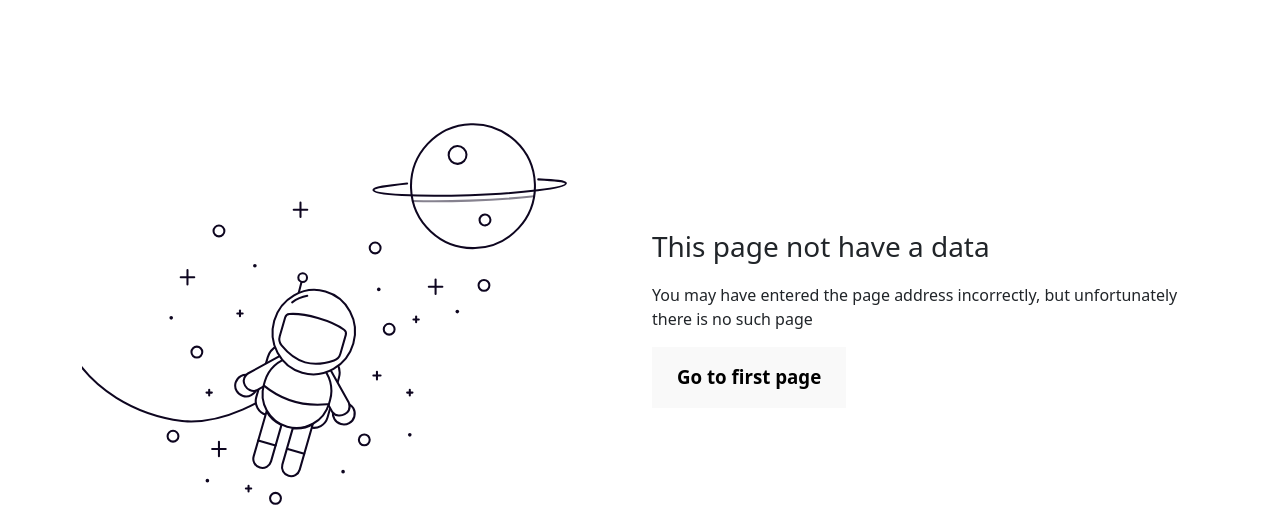
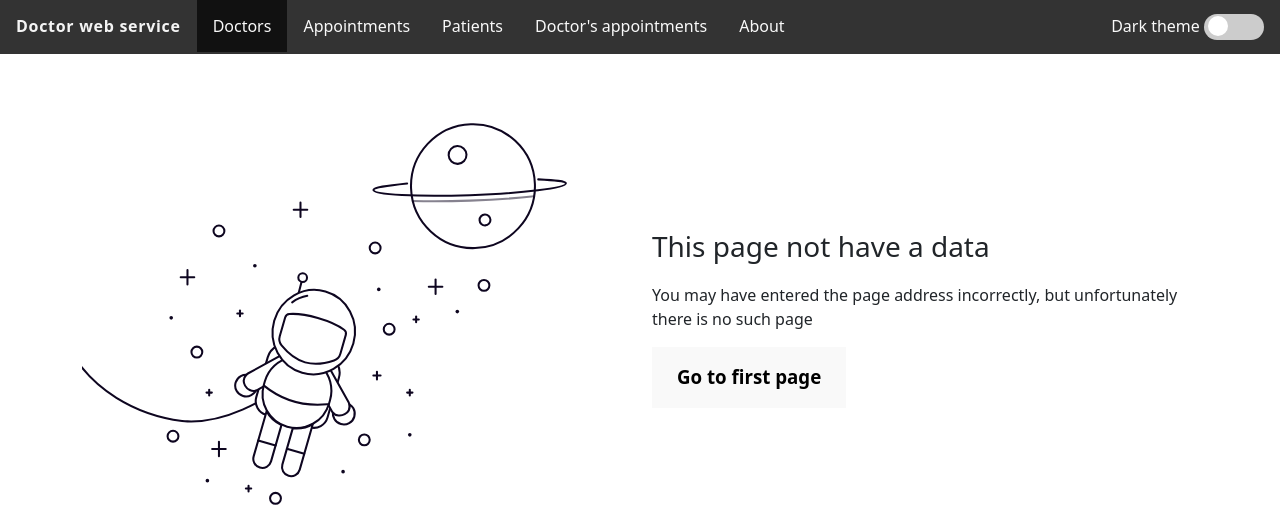
Before and after one commit to zbcoder/kurs_work_web_service, a Django app: page /api_forms/doctors/ in a window 1280 px wide. Shown: the top 520 px of the page. Run offline with Django 4.2, Linux system fonts and the light colour scheme; data that the repository does not hold is empty; some libraries are stand-ins or nearby versions.

Commit message:
add patients, appointments view

```diff
--- a/kurs_work_web_service/api_forms/urls.py
+++ b/kurs_work_web_service/api_forms/urls.py
@@ -2,5 +2,7 @@ from django.urls import path
 from .views import *
 
 urlpatterns = [
-    path(r'doctors/', doctors)
+    path(r'doctors/', doctors),
+    path(r'appointments/', appointments),
+    path(r'patients/', patients)
 ]
--- a/kurs_work_web_service/api_forms/views.py
+++ b/kurs_work_web_service/api_forms/views.py
@@ -25,3 +25,11 @@ def doctors(request):
         return render(request, context={'page_content': doctors_page.json(),
                                         'specialities': doctors_speciality.json()},
                       template_name='api_forms/doctors_form.html')
+
+
+def appointments(request):
+    return render(request, context={}, template_name='api_forms/appointments_form.html')
+
+
+def patients(request):
+    return render(request, context={}, template_name='api_forms/patients.html')
--- a/kurs_work_web_service/static/api_forms/css/pagination-btns.css
+++ b/kurs_work_web_service/static/api_forms/doctors/css/pagination-btns.css
@@ -16,3 +16,14 @@
     color: #141414;
     transition: all 0.4s ease;
 }
+
+.tableContainerDiv {
+    overflow: auto;
+    max-height: 30em;
+ }
+
+ thead {
+    position: sticky;
+    top: 0;
+    background: white;
+}
--- a/kurs_work_web_service/static/api_forms/js/select_rows.js
+++ b/kurs_work_web_service/static/api_forms/doctors/js/select_rows.js
@@ -4,7 +4,9 @@ function select_row(row){
 
     for(tr of tr_array){
         if (tr != row){
-            tr.style.backgroundColor = '#ffffff'
+            if(tr.style.baackgroundColor != 'rgb(51, 51, 51)'){
+                tr.style.backgroundColor = '#ffffff'
+            }
         }
         else
         {
--- /dev/null
+++ b/kurs_work_web_service/static/css/navbar.css
@@ -0,0 +1,80 @@
+/* @media (prefers-color-scheme: dark){
+    body{
+        background: #222;
+        color: #f9f9f9
+    }
+    .btn{
+        background: #333;
+        color: #f9f9f9
+    }
+    .page-link{
+        background: #333;
+        color: #f9f9f9;
+    }
+    .table{
+        background-color: #f9f9f9;
+    }
+    .form-control{
+        background-color: #333;
+        border: .5px solid black
+    }
+
+    .form-select{
+        background-color: #222;
+        border: .5px solid black;
+        color: #f9f9f9;
+    }
+
+    .input-group-text{
+        background-color: #222;
+        border: .5px solid black;
+        color: #f9f9f9;
+    }
+} */
+
+.ul-navbar {
+    position: fixed;
+    top:0;
+    width:100%;
+    margin-left: 5%;
+    margin-right: 5%;
+    list-style-type: none;
+    margin: 0;
+    padding: 0;
+    overflow: hidden;
+    background-color: #333;
+    z-index: 3;
+}
+
+.link-navbar {
+    float: left;
+}
+
+.link-navbar__link{
+    display: block;
+    color: #f9f9f9;
+    text-align: center;
+    padding: 14px 16px;
+    text-decoration: none;
+}
+
+/* Change the link color to #111 (black) on hover */
+.link-navbar .link-navbar__link:hover {
+    background-color: #111;
+    color: #f9f9f9;
+}
+
+.navbar-header{
+    left: 15%;
+    letter-spacing: .7px;
+    font-weight: bold;
+    pointer-events: none;
+    cursor: default;
+    text-decoration: none;
+    color: #f9f9f9f9;
+}
+
+.active{
+    background-color: #111;
+    color: #f9f9f9;
+}
--- /dev/null
+++ b/kurs_work_web_service/static/css/switch.css
@@ -0,0 +1,63 @@
+/* The switch - the box around the slider */
+
+.switch {
+    position: relative;
+    display: inline-block;
+    width: 60px;
+    height: 26px;
+  }
+
+  /* Hide default HTML checkbox */
+  .switch input {
+    opacity: 0;
+    width: 0;
+    height: 0;
+  }
+
+  /* The slider */
+  .slider {
+    position: absolute;
+    cursor: pointer;
+    top: 0;
+    left: 0;
+    right: 0;
+    bottom: 0;
+    background-color: #ccc;
+    -webkit-transition: .4s;
+    transition: .4s;
+  }
+
+  .slider:before {
+    position: absolute;
+    content: "";
+    height: 20px;
+    width: 20px;
+    left: 4px;
+    bottom: 4px;
+    background-color: white;
+    -webkit-transition: .4s;
+    transition: .4s;
+  }
+
+  input:checked + .slider {
+    background-color: #141414;
+  }
+
+  input:focus + .slider {
+    box-shadow: 0 0 1px #141414;
+  }
+
+  input:checked + .slider:before {
+    -webkit-transform: translateX(30px);
+    -ms-transform: translateX(30px);
+    transform: translateX(30px);
+  }
+
+  /* Rounded sliders */
+  .slider.round {
+    border-radius: 34px;
+  }
+
+  .slider.round:before {
+    border-radius: 50%;
+  }
--- a/kurs_work_web_service/template/api_forms/doctors_form.html
+++ b/kurs_work_web_service/template/api_forms/doctors_form.html
@@ -8,15 +8,16 @@
 
     <script src="{% static 'js/bootstrap.min.js' %}"></script>
     <link href="{% static 'css/bootstrap.min.css'%}" type="text/css" rel="stylesheet">
-    <script src = "{% static 'api_forms/js/requests.js' %}"></script>
-    <script src = "{% static 'api_forms/js/select_rows.js' %}"></script>
-    <script src = "{% static 'api_forms/js/fade_table.js' %}"></script>
-    <link href="{% static 'api_forms/css/fade_animation.css' %}" type="text/css" rel="stylesheet">
-    <link href="{% static 'api_forms/css/not_found.css' %}" type="text/css" rel="stylesheet">
-    <link href="{% static 'api_forms/css/pagination-btns.css' %}" type="text/css" rel="stylesheet">
-    <link href="{% static 'api_forms/css/modal.css' %}" type="text/css" rel="stylesheet">
-    <script src = "{% static 'api_forms/js/add_page_size.js' %}"></script>
-
+    <script src = "{% static 'api_forms/doctors/js/requests.js' %}"></script>
+    <script src = "{% static 'api_forms/doctors/js/select_rows.js' %}"></script>
+    <script src = "{% static 'api_forms/doctors/js/fade_table.js' %}"></script>
+    <link href="{% static 'api_forms/doctors/css/fade_animation.css' %}" type="text/css" rel="stylesheet">
+    <link href="{% static 'api_forms/doctors/css/not_found.css' %}" type="text/css" rel="stylesheet">
+    <link href="{% static 'api_forms/doctors/css/pagination-btns.css' %}" type="text/css" rel="stylesheet">
+    <link href="{% static 'css/modal.css' %}" type="text/css" rel="stylesheet">
+    <script src = "{% static 'api_forms/doctors/js/add_page_size.js' %}"></script>
+    <link href="{% static 'css/switch.css' %}" type="text/css" rel="stylesheet">
+    <link href="{% static 'css/navbar.css' %}" type="text/css" rel="stylesheet">
     <style>
         .center-caption{
             height:10em;
@@ -33,11 +34,29 @@
     </style>
 </head>
 <body onload="set_data({{specialities}})">
+<nav>
+    <ul class="ul-navbar">
+      <li class="link-navbar"><a class="link-navbar__link navbar-header">Doctor web service</a></li>
+      <li class="link-navbar active"><a href="#" class="link-navbar__link">Doctors</a></li>
+      <li class="link-navbar"><a href="../appointments" class="link-navbar__link">Appointments</a></li>
+      <li class="link-navbar"><a href="./patients" class="link-navbar__link">Patients</a></li>
+      <li class="link-navbar"><a href="./doctor_appointments" class="link-navbar__link">Doctor's appointments</a></li>
+      <li class="link-navbar"><a href="" class="link-navbar__link">About</a></li>
+      <li class="link-navbar link-navbar__link" style="float:right">
+        Dark theme
+        <label class="switch">
+        <input type="checkbox" onclick="console.log('checked')">
+        <span class="slider round"></span>
+      </label>
+    </li>
+    </ul>
+</nav>
+
 {% if page_content.results %}
 <form>
     {% csrf_token %}
 </form>
-<div class="container" id="main-container">
+<div class="container" id="main-container" style="margin-top: 90px;">
     <div class="row" id = "html_header">
         <div class="col" id="col_header">
             <h1 style="margin-right: 10px;">Doctors</h1>
@@ -61,16 +80,16 @@
     </div>
     <div class="row" style="margin-top:5px;">
         <div class="col">
-          <!-- <div class="table-container" style="margin-bottom:10px;"> -->
+          <div class="tableContainerDiv" style="margin-bottom: 20px;">
               <table class="table table-hover" id="doctor_table">
-                <thead style="">
+                <thead class="">
                 <th>Идентификатор доктора</th>
                 <th>Фамилия</th>
                 <th>Имя</th>
                 <th>Отчество</th>
                 <th>Специальность</th>
                 </thead>
-                <tbody style="">
+                <tbody>
                 {% for doctor in page_content.results%}
                 <tr onclick="select_row(this);">
                     <td>{{doctor.doctor_id}}</td>
@@ -80,11 +99,9 @@
                     <td>{{doctor.doctor_speciality.doctor_speciality_name}}</td>
                 </tr>
                 {% endfor %}
-
                 </tbody>
-
             </table>
-          <!-- </div> -->
+          </div>
         </div>
     </div>
     <div id="pagination-buttons">
@@ -139,7 +156,7 @@
 
 </section>
 <div class="overlay hidden"></div>
-<script src = "{% static 'api_forms/js/modal.js' %}"></script>
+<script src = "{% static 'api_forms/doctors/js/modal.js' %}"></script>
 {% else %}
     <div class="container">
             <div class="row" style="margin-top:10%;">
```
Also changed, not shown: kurs_work_web_service/template/api_forms/appointments_form.html (added, +35 -0 lines), kurs_work_web_service/template/api_forms/patients.html (added, +19 -0 lines), kurs_work_web_service/static/api_forms/doctors/css/fade_animation.css (renamed from kurs_work_web_service/static/api_forms/css/fade_animation.css), kurs_work_web_service/static/api_forms/doctors/css/not_found.css (renamed from kurs_work_web_service/static/api_forms/css/not_found.css), kurs_work_web_service/static/api_forms/doctors/js/add_page_size.js (renamed from kurs_work_web_service/static/api_forms/js/add_page_size.js), kurs_work_web_service/static/api_forms/doctors/js/fade_table.js (renamed from kurs_work_web_service/static/api_forms/js/fade_table.js), kurs_work_web_service/static/api_forms/doctors/js/modal.js (renamed from kurs_work_web_service/static/api_forms/js/modal.js), kurs_work_web_service/static/api_forms/doctors/js/requests.js (renamed from kurs_work_web_service/static/api_forms/js/requests.js), kurs_work_web_service/static/css/modal.css (renamed from kurs_work_web_service/static/api_forms/css/modal.css).
